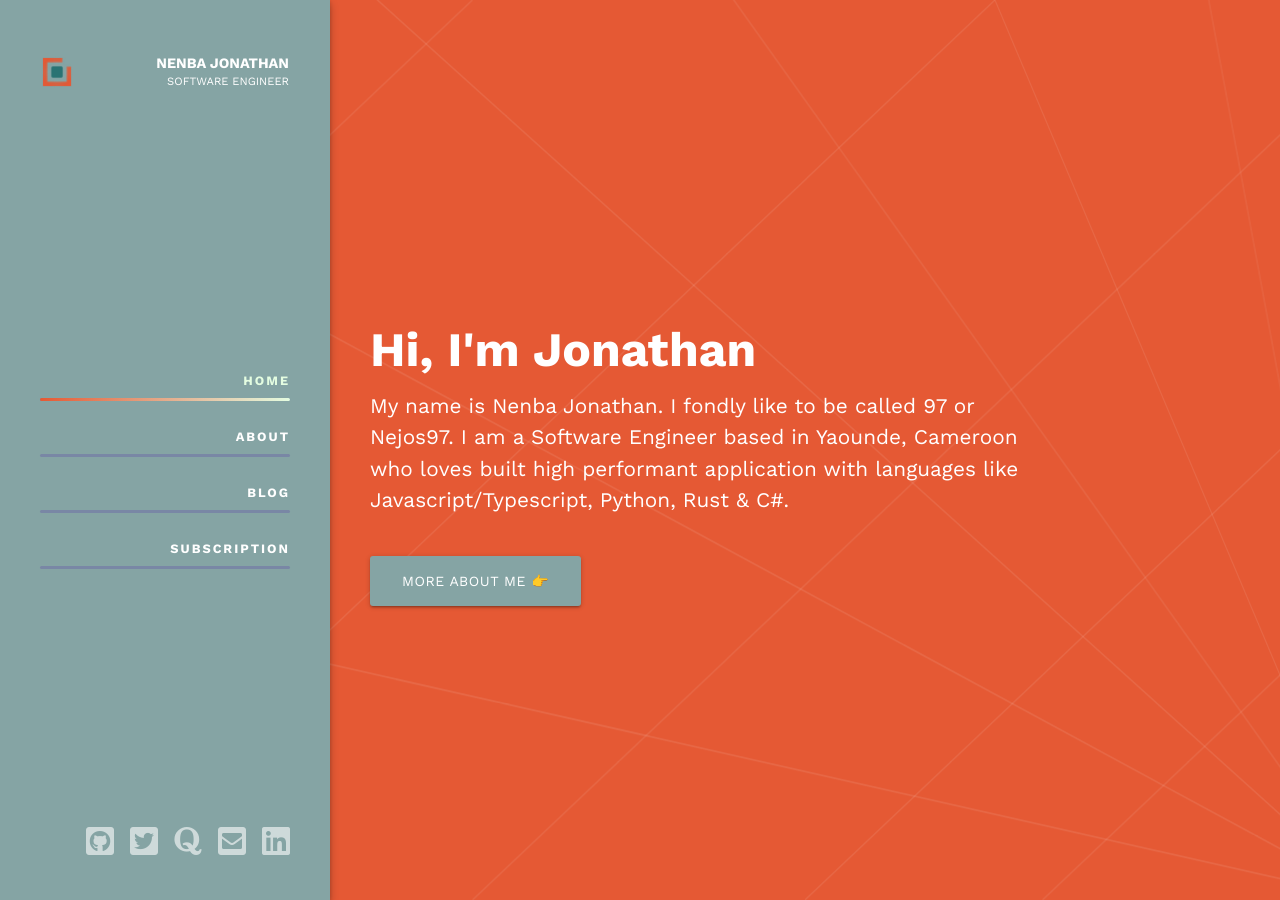
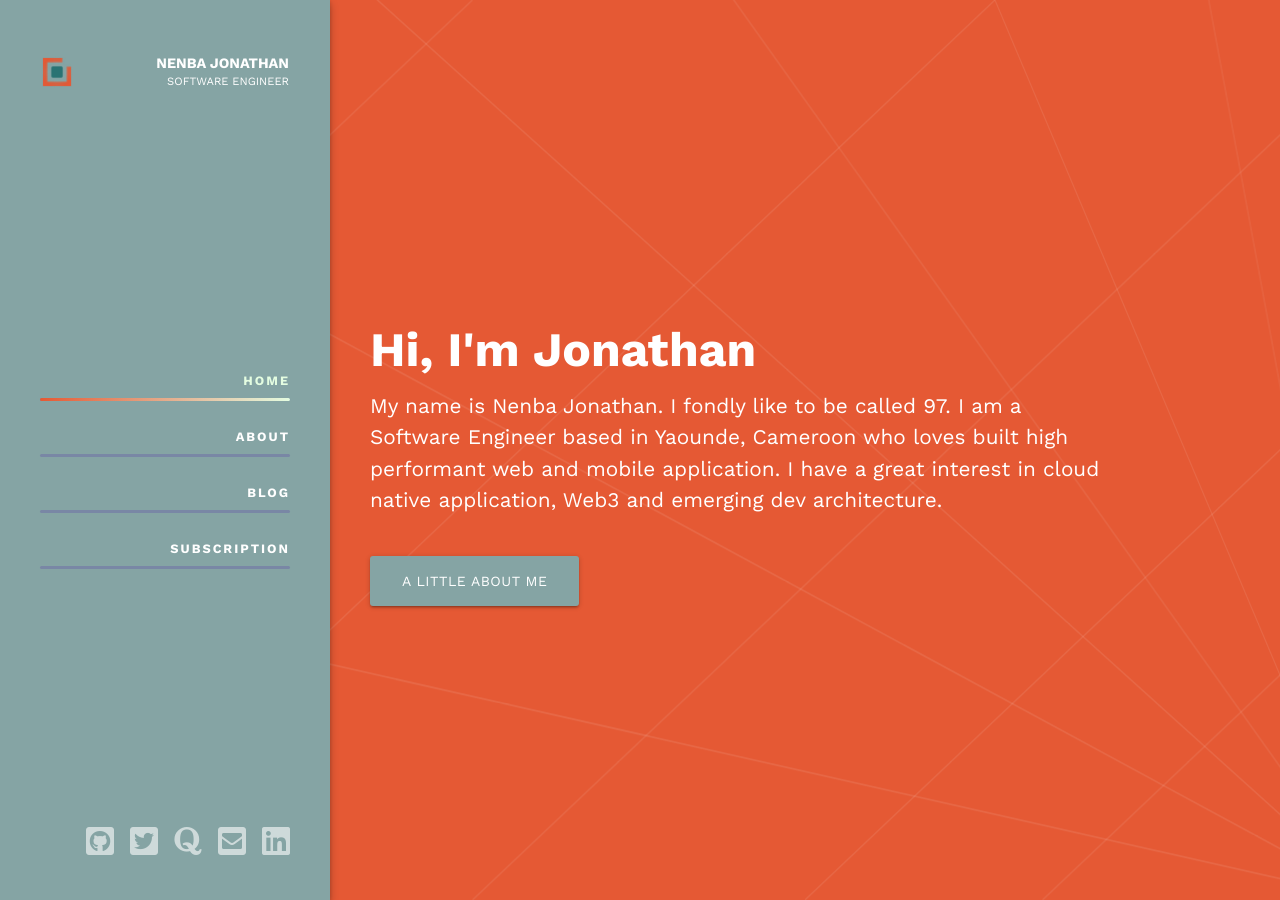
Before and after one commit to nejos97/nejos97.github.io, a Jekyll site: the page built from index.html, in a window 1280 px wide. Built offline with Jekyll 4.4.1, drawn with Linux system fonts in a browser that asks for light colours.

Commit message:
chore: update the presentation in the home and increase the with of the hero block

```diff
--- a/assets/css/base.css
+++ b/assets/css/base.css
@@ -727,7 +727,7 @@ template {
   margin: auto 0; }
   @media screen and (min-width: 992px) {
     .hero-intro {
-      max-width: 75%; } }
+      max-width: 85%; } }
 
 .hero-title {
   margin-bottom: 2.5rem;
--- a/index.html
+++ b/index.html
@@ -11,12 +11,11 @@ title: Home
 				Hi, I'm Jonathan
 			</h2>
 			<p class="hero-strap">
-				My name is Nenba Jonathan. I fondly like to be called 97 or
-				Nejos97. I am a Software Engineer based in Yaounde, Cameroon who
-				loves built high performant application with languages like
-				Javascript/Typescript, Python, Rust & C#.
+				My name is Nenba Jonathan. I fondly like to be called 97. I am a Software Engineer based in Yaounde, Cameroon who
+				loves built high performant web and mobile application.
+				I have a great interest in cloud native application, Web3 and emerging dev architecture.
 			</p>
-			<a href="/about" class="button">More about me 👉</a>
+			<a href="/about" class="button">A little about me</a>
 		</div>
 	</div>
 </section>
--- a/pages/about.html
+++ b/pages/about.html
@@ -19,7 +19,7 @@ permalink: /about/
   <main>
     <section>
       <div class="container blog">
-        <h2>About me 😎</h2>
+        <h2>A little about me</h2>
         <div class="section-intro" style="font-style: normal; max-width: 90%;">
           <p>
             I am Nenba Jonathan, student (from time to time) in Computer Science at the University of Ngaoundéré in Cameroon. I am the third born of a family of 5 children. I have 2 beautiful older brothers (😘 Abel and 😘 Isaac) and 2 beautiful younger brothers. I did most of my secondary education in Guider (a department located in the North of Cameroon).</p>
```
